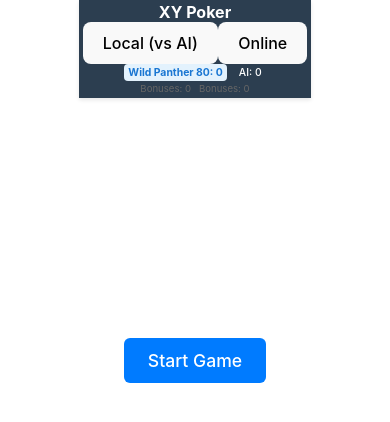
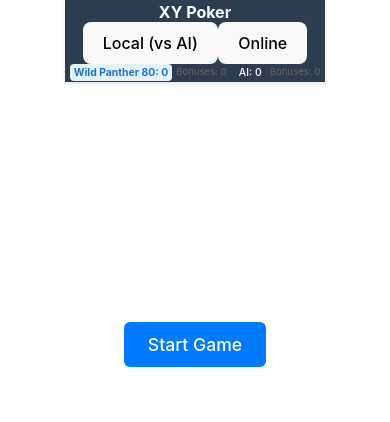
Before and after one commit to sotwat/xy-poker, a React (Vite) app: page / in a window 390 px wide. Shown: the top 422 px of the page. Built offline with nearby package versions, Linux system fonts and the light colour scheme; no server answers.

Commit message:
fix: スコアボードを横長レイアウトに変更
- スコアとボーナスを同じ行に配置
- プレイヤーごとに1行で表示
- 縦のスペースを削減、横長に
- PC/スマホ両対応

```diff
--- a/src/components/GameInfo.css
+++ b/src/components/GameInfo.css
@@ -55,18 +55,16 @@
 
 .scores {
     display: flex;
-    flex-direction: column;
-    gap: 2px;
+    gap: 16px;
     width: 100%;
+    justify-content: center;
     align-items: center;
 }
 
-.score-row,
-.bonus-row {
+.player-score-row {
     display: flex;
-    gap: 16px;
-    justify-content: center;
-    width: 100%;
+    gap: 8px;
+    align-items: center;
 }
 
 .score-item {
@@ -118,12 +116,11 @@
     }
 
     .scores {
-        gap: 1px;
+        gap: 8px;
     }
 
-    .score-row,
-    .bonus-row {
-        gap: 8px;
+    .player-score-row {
+        gap: 4px;
     }
 
     .score-item {
--- a/src/components/GameInfo.tsx
+++ b/src/components/GameInfo.tsx
@@ -57,12 +57,12 @@ export const GameInfo: React.FC<GameInfoProps> = ({
             </div>
 
             <div className="scores">
-                <div className="score-row">
+                <div className="player-score-row">
                     <span className={`score-item ${currentPlayerIndex === 0 ? 'active' : ''}`}>{p1Name}: {players[0].score}</span>
+                    <span className="bonus-item">Bonuses: {players[0].bonusesClaimed}</span>
+                </div>
+                <div className="player-score-row">
                     <span className={`score-item ${currentPlayerIndex === 1 ? 'active' : ''}`}>{p2Name}: {players[1].score}</span>
-                </div>
-                <div className="bonus-row">
-                    <span className="bonus-item">Bonuses: {players[0].bonusesClaimed}</span>
                     <span className="bonus-item">Bonuses: {players[1].bonusesClaimed}</span>
                 </div>
             </div>
```
